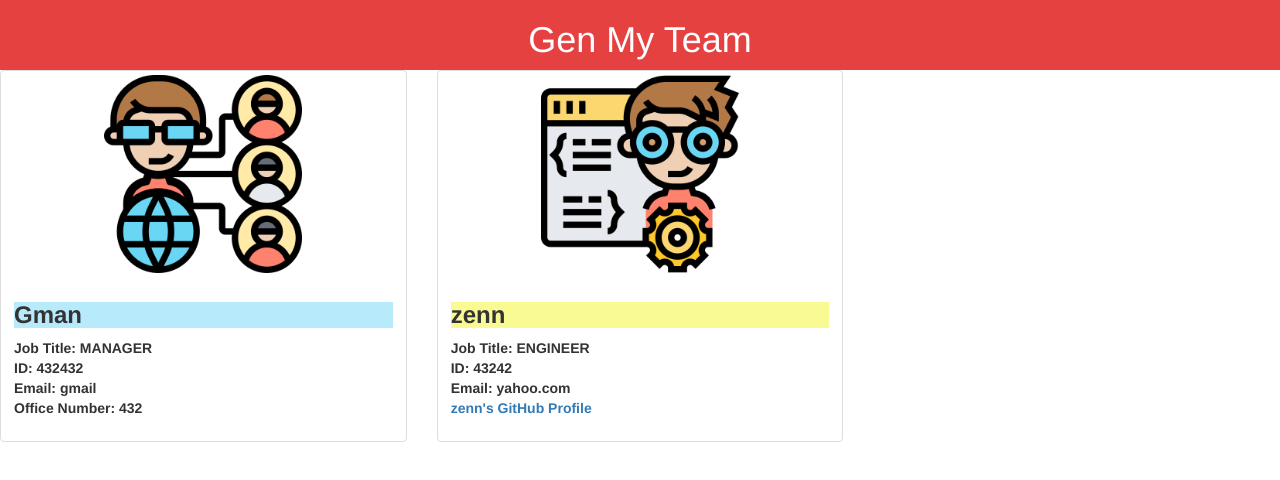
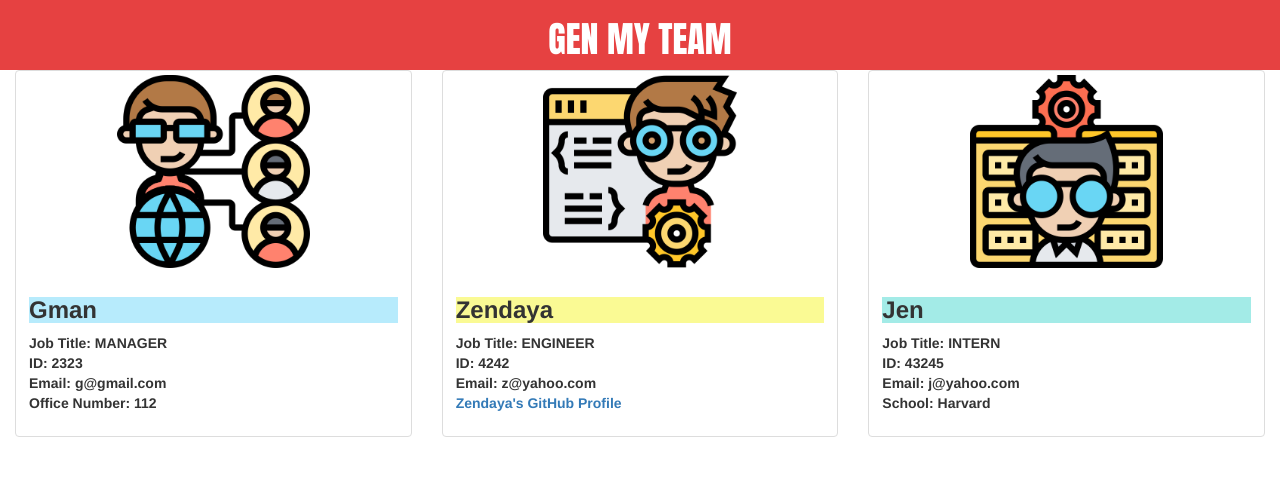
Before and after one commit to rhx1138/gen-my-team, a website: page index.html in a window 1280 px wide. Drawn offline with nearby package versions, Linux system fonts and the light colour scheme.

Commit message:
updated card margin in styles.css

```diff
--- a/assets/css/styles.css
+++ b/assets/css/styles.css
@@ -0,0 +1,4 @@
+.row {
+    margin-right: 0;
+    margin-left: 0;
+}
--- a/index.html
+++ b/index.html
@@ -1,4 +1,3 @@
-
 <!DOCTYPE html>
 <html lang="en">
 
@@ -9,13 +8,17 @@
     <title>Gen My Team</title>
     <!-- bootstrap cdn -->
     <link rel="stylesheet" href="https://maxcdn.bootstrapcdn.com/bootstrap/3.3.7/css/bootstrap.min.css">
+    <link rel="preconnect" href="https://fonts.googleapis.com">
+    <link rel="preconnect" href="https://fonts.gstatic.com" crossorigin>
+    <link href="https://fonts.googleapis.com/css2?family=Anton&display=swap" rel="stylesheet">
+    <link rel="stylesheet" href="/assets/css/styles.css">
+</head>
 
-</head>
 <body>
     <!-- title header is centered with red background color at the top -->
     <div class="row" style="background-color: rgb(230, 65, 65) ;">
         <div class="col-md-12">
-        <h1 class="text-center" style="color: white ;">Gen My Team</h1>
+            <h1  class="text-center" style="color: white ; font-family: 'Anton', sans-serif;">GEN MY TEAM</h1>
         </div>
     </div>
     <!--team cards-->
@@ -32,11 +35,11 @@
                     <p>
                         <strong>Job Title: MANAGER</strong>
                         <br>
-                            <strong>ID: 432432</strong>
+                        <strong>ID: 2323</strong>
                         <br>
-                            <strong>Email:  gmail</strong>
+                        <strong>Email: g@gmail.com</strong>
                         <br>
-                            <strong> Office Number: 432</strong>
+                        <strong> Office Number: 112</strong>
                     </p>
                 </div>
             </div>
@@ -49,16 +52,16 @@
                 <img src="/assets/images/engineer.png" width="50%" alt="...">
                 <div class="caption">
                     <!-- add blue background color to the name and job title -->
-                        <h3 style="background-color: rgb(250, 250, 148);"><strong>zenn</strong></h3>
+                    <h3 style="background-color: rgb(250, 250, 148);"><strong>Zendaya</strong></h3>
                     <p>
                         <strong>Job Title: ENGINEER</strong>
                         <br>
-                            <strong>ID: 43242</strong>
+                        <strong>ID: 4242</strong>
                         <br>
-                            <strong>Email:  yahoo.com</strong>
+                        <strong>Email: z@yahoo.com</strong>
                         <br>
-                          <strong><a href="https://github.com/rsfjs">
-                            zenn's GitHub Profile
+                        <strong><a href="https://github.com/zhx">
+                                Zendaya's GitHub Profile
                             </a></strong>
                     </p>
                 </div>
@@ -66,7 +69,30 @@
         </div>
 
 
+
+
+        <div class="col-md-4">
+            <div class="thumbnail">
+                <img src="/assets/images/intern.png" width="50%" alt="...">
+                <div class="caption">
+                    <!-- add blue background color to the name and job title -->
+                    <h3 style="background-color: rgb(163, 235, 231);"><strong>Jen</strong></h3>
+                    <p>
+                        <strong>Job Title: INTERN</strong>
+                        <br>
+                        <strong>ID: 43245</strong>
+                        <br>
+                        <strong>Email: j@yahoo.com</strong>
+                        <br>
+                        <strong>School: Harvard</strong>
+                    </p>
+
+                </div>
+            </div>
+        </div>
+
     </div>
 
 </body>
+
 </html>
--- a/index.js
+++ b/index.js
@@ -100,7 +100,7 @@
             }
         ])
         .then(employeeData => {
-            let {name, id, email, role, github, school, confirmAddTeamMember} = employeeData;
+            let {name, id, email, role, github, school, confirmAddEmployee} = employeeData;
             let employee;
 
             if (role === "Engineer") {
@@ -111,7 +111,7 @@
                 console.log(employee);
             }
             teamArray.push(employee);
-            if (confirmAddTeamMember) {
+            if (confirmAddEmployee) {
                 return addTeamMember(teamArray);
             } else {
                 return teamArray;
--- a/utils/generatePage.js
+++ b/utils/generatePage.js
@@ -131,13 +131,16 @@
     <title>Gen My Team</title>
     <!-- bootstrap cdn -->
     <link rel="stylesheet" href="https://maxcdn.bootstrapcdn.com/bootstrap/3.3.7/css/bootstrap.min.css">
-
+    <!-- google fonts -->
+    <link rel="preconnect" href="https://fonts.googleapis.com">
+    <link rel="preconnect" href="https://fonts.gstatic.com" crossorigin>
+    <link href="https://fonts.googleapis.com/css2?family=Anton&display=swap" rel="stylesheet">
 </head>
 <body>
 <!-- title header is centered with red background color at the top -->
 <div class="row" style="background-color: rgb(230, 65, 65) ;">
     <div class="col-md-12">
-        <h1 class="text-center" style="color: white ;">Gen My Team</h1>
+        <h1 class="text-center" style="color: white ; font-family: 'Anton', sans-serif;">Gen My Team</h1>
     </div>
 </div>
 <!--team cards-->
```
Lines whose indentation alone changed are shown as unchanged.
